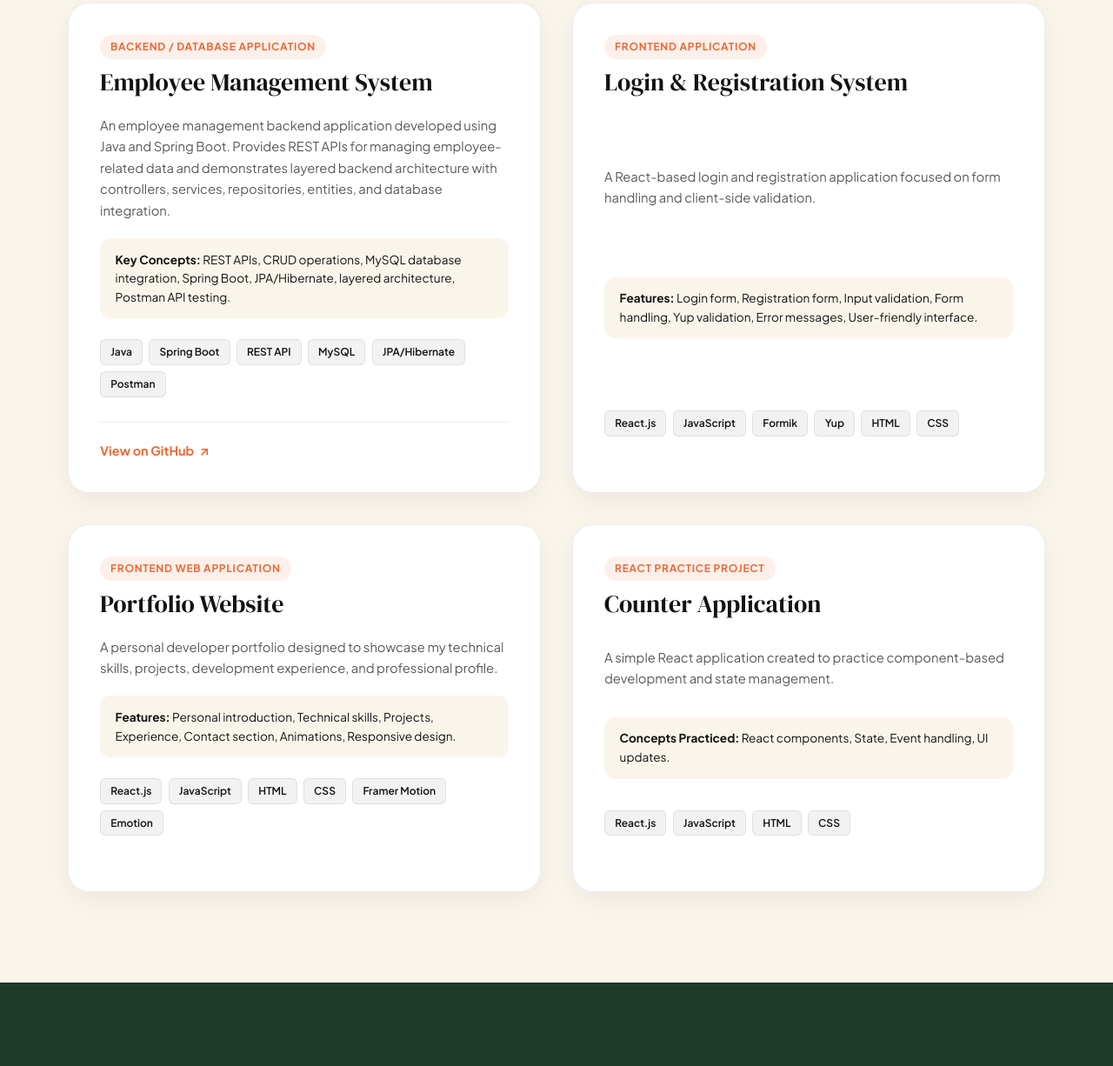
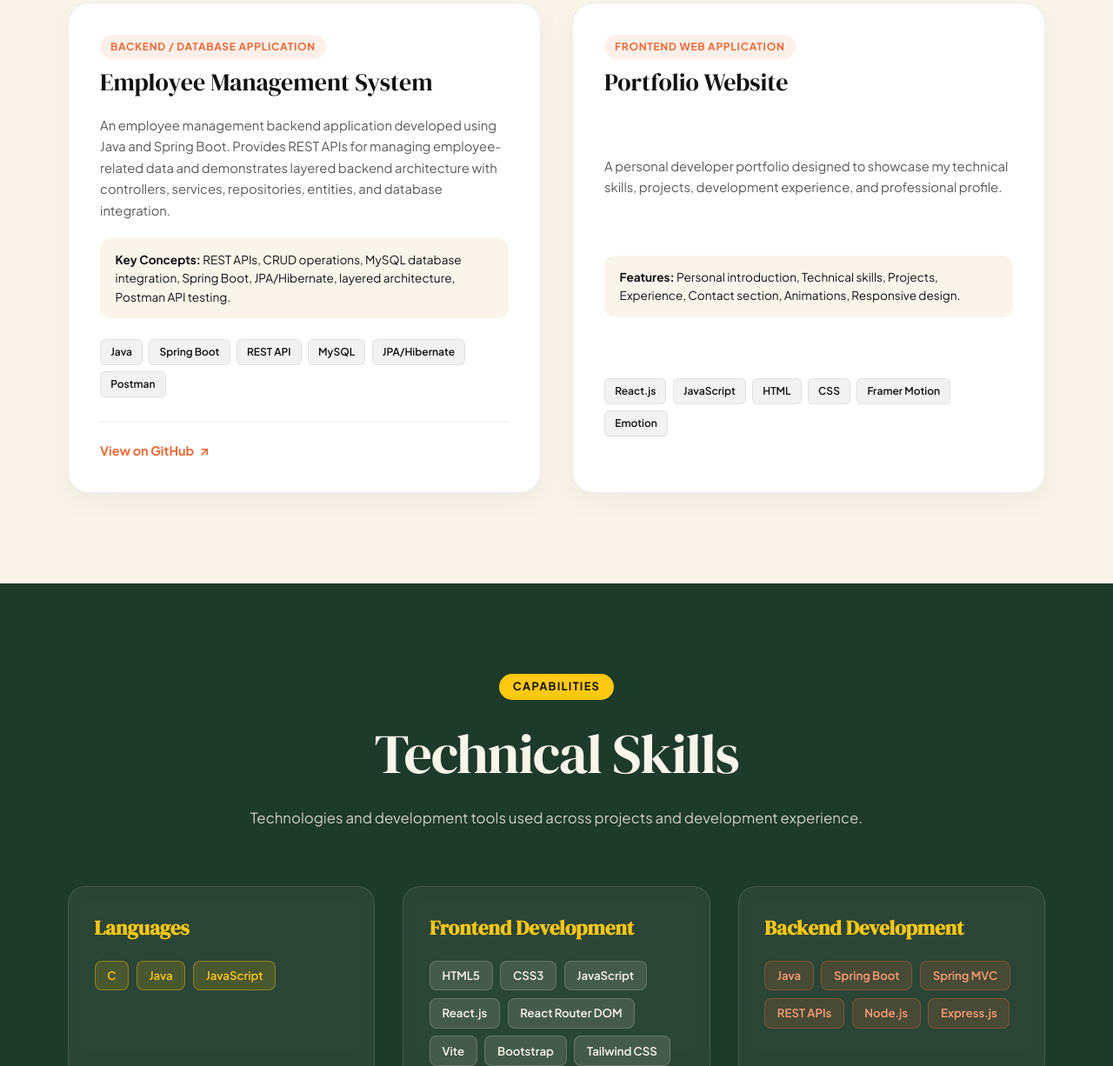
Before and after one commit to PavanYendluru/pavan-portfolio, a website: page index.html in a window 1280 px wide. Shown: the part 4047-5273 px from the top of the page at 87% size. Drawn offline with Linux system fonts and the light colour scheme.

Commit message:
Fast instant loading and cleaned up projects section

```diff
--- a/app.js
+++ b/app.js
@@ -4,7 +4,7 @@
  */
 
 const FRAME_COUNT = 240;
-const INITIAL_BUFFER_THRESHOLD = 30; // Quick unlock threshold for instant fluidity
+const INITIAL_BUFFER_THRESHOLD = 1; // Instant unlock: show portfolio immediately!
 
 // DOM Elements
 const canvas = document.getElementById('hero-canvas');
@@ -94,8 +94,21 @@ function getLoadedImage(index) {
   return null;
 }
 
+// Instant unlock function
+function unlockExperience() {
+  if (isUnlocked) return;
+  isUnlocked = true;
+  if (preloader) {
+    preloader.classList.add('loaded');
+  }
+  updateScrollProgress();
+}
+
 // Preloader routine with progressive concurrent downloading
 function preloadFrames() {
+  // Safety timeout: Never hold user back, show portfolio immediately within 250ms
+  setTimeout(unlockExperience, 250);
+
   // Load Frame 0 first with highest priority
   const firstImg = new Image();
   firstImg.src = getFramePath(0);
@@ -104,9 +117,11 @@ function preloadFrames() {
     loadedCount++;
     updateProgress();
     drawFrame(0, true);
+    unlockExperience();
     loadRemainingFrames();
   };
   firstImg.onerror = () => {
+    unlockExperience();
     loadRemainingFrames();
   };
 }
@@ -117,8 +132,8 @@ function loadRemainingFrames() {
     queue.push(i);
   }
 
-  // Preload in batches of 10 concurrent requests
-  const CONCURRENT_DOWNLOADS = 10;
+  // Preload in batches of 16 concurrent requests for maximum HTTP/2 throughput
+  const CONCURRENT_DOWNLOADS = 16;
   let activeDownloads = 0;
 
   function loadNext() {
@@ -152,13 +167,9 @@ function updateProgress() {
   if (loadPercentage) loadPercentage.textContent = percentage;
   if (progressBar) progressBar.style.width = `${percentage}%`;
 
-  // Unlock experience as soon as initial buffer is ready
-  if (!isUnlocked && (loadedCount >= INITIAL_BUFFER_THRESHOLD || loadedCount === FRAME_COUNT)) {
-    isUnlocked = true;
-    setTimeout(() => {
-      if (preloader) preloader.classList.add('loaded');
-      updateScrollProgress();
-    }, 250);
+  // Instant unlock as soon as first frame is ready
+  if (!isUnlocked && loadedCount >= 1) {
+    unlockExperience();
   }
 }
 
--- a/index.html
+++ b/index.html
@@ -375,29 +375,7 @@
             </div>
           </div>
 
-          <!-- Project 4: Login & Registration System -->
-          <div class="project-card">
-            <div class="project-card-header">
-              <span class="project-type-badge">Frontend Application</span>
-              <h3 class="project-title">Login & Registration System</h3>
-            </div>
-            <p class="project-desc">
-              A React-based login and registration application focused on form handling and client-side validation.
-            </p>
-            <div class="project-key-areas">
-              <strong>Features:</strong> Login form, Registration form, Input validation, Form handling, Yup validation, Error messages, User-friendly interface.
-            </div>
-            <div class="project-tech-tags">
-              <span>React.js</span>
-              <span>JavaScript</span>
-              <span>Formik</span>
-              <span>Yup</span>
-              <span>HTML</span>
-              <span>CSS</span>
-            </div>
-          </div>
-
-          <!-- Project 5: Portfolio Website -->
+          <!-- Project 4: Portfolio Website -->
           <div class="project-card">
             <div class="project-card-header">
               <span class="project-type-badge">Frontend Web Application</span>
@@ -416,26 +394,6 @@
               <span>CSS</span>
               <span>Framer Motion</span>
               <span>Emotion</span>
-            </div>
-          </div>
-
-          <!-- Project 6: Counter Application -->
-          <div class="project-card">
-            <div class="project-card-header">
-              <span class="project-type-badge">React Practice Project</span>
-              <h3 class="project-title">Counter Application</h3>
-            </div>
-            <p class="project-desc">
-              A simple React application created to practice component-based development and state management.
-            </p>
-            <div class="project-key-areas">
-              <strong>Concepts Practiced:</strong> React components, State, Event handling, UI updates.
-            </div>
-            <div class="project-tech-tags">
-              <span>React.js</span>
-              <span>JavaScript</span>
-              <span>HTML</span>
-              <span>CSS</span>
             </div>
           </div>
 
--- a/style.css
+++ b/style.css
@@ -73,7 +73,7 @@ body {
   display: flex;
   align-items: center;
   justify-content: center;
-  transition: opacity 0.7s cubic-bezier(0.16, 1, 0.3, 1), visibility 0.7s ease;
+  transition: opacity 0.35s ease, visibility 0.35s ease;
 }
 
 .preloader.loaded {
```
